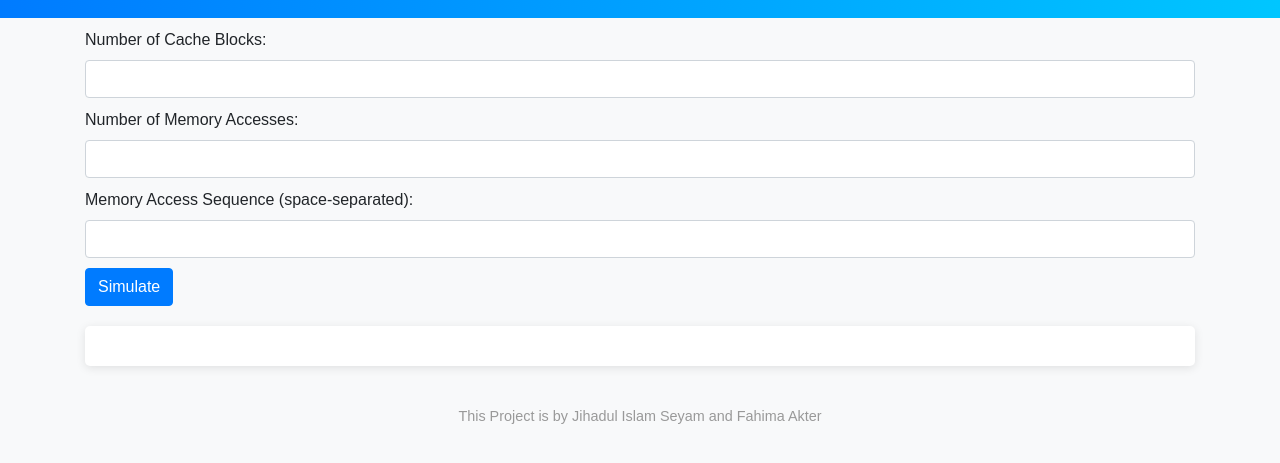
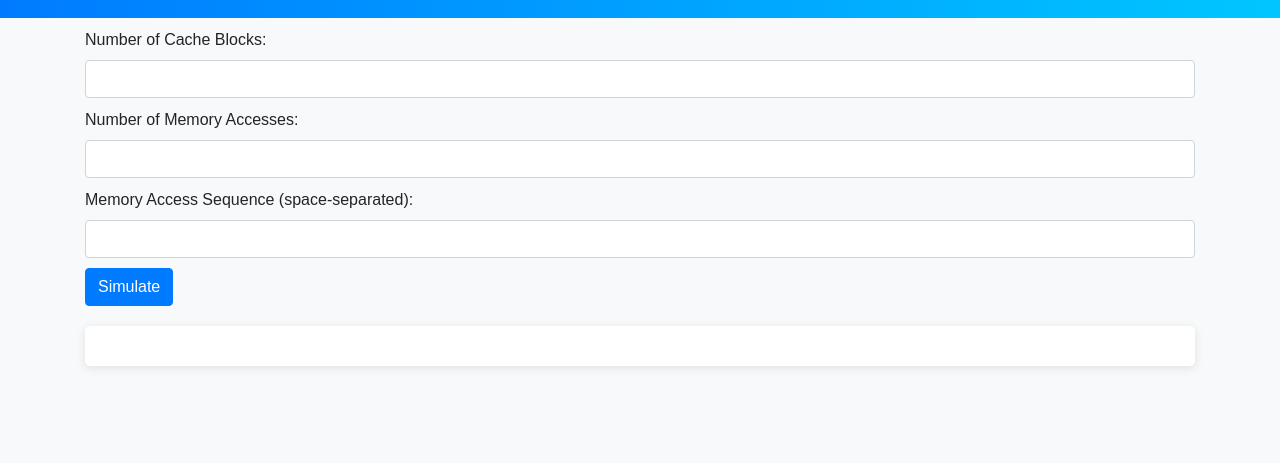
Before and after one commit to seyam-bhuiyan/Cache-Replacement-Simulator, a plain HTML site: page index.html in a window 1280 px wide. Shown: the part 129-592 px from the top of the page. Drawn offline with nearby package versions, Linux system fonts and the light colour scheme.

Commit message:
Update index.html

```diff
--- a/index.html
+++ b/index.html
@@ -90,7 +90,7 @@
     </div>
 
     <footer>
-        <p class="footer-text" style="color: #999;">This Project is by Jihadul Islam Seyam and Fahima Akter</p>
+<!--         <p class="footer-text" style="color: #999;">This Project is by Jihadul Islam Seyam and Fahima Akter</p> -->
     </footer>
 
     <script>
```
